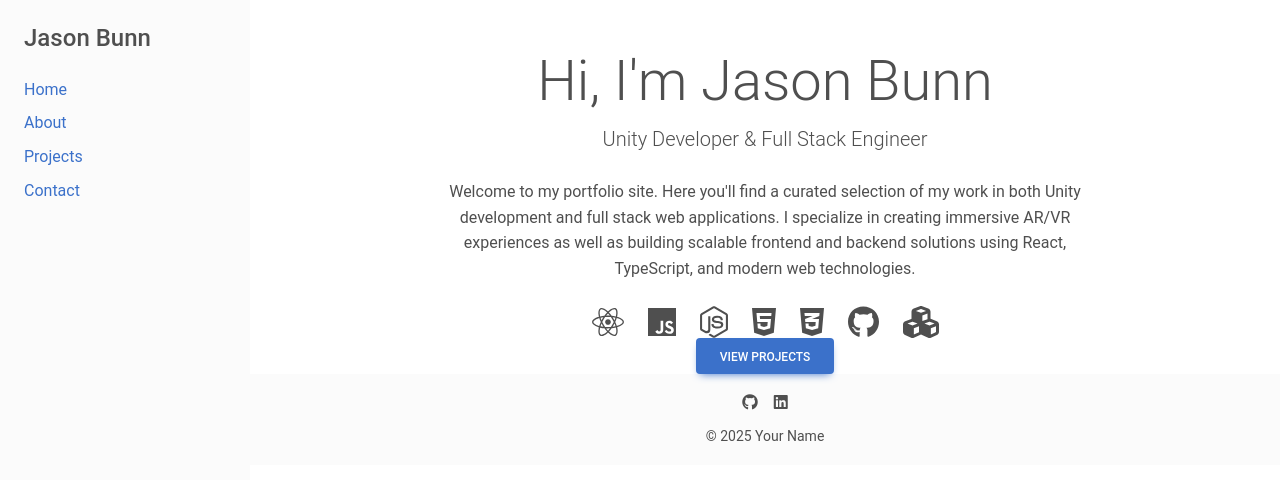
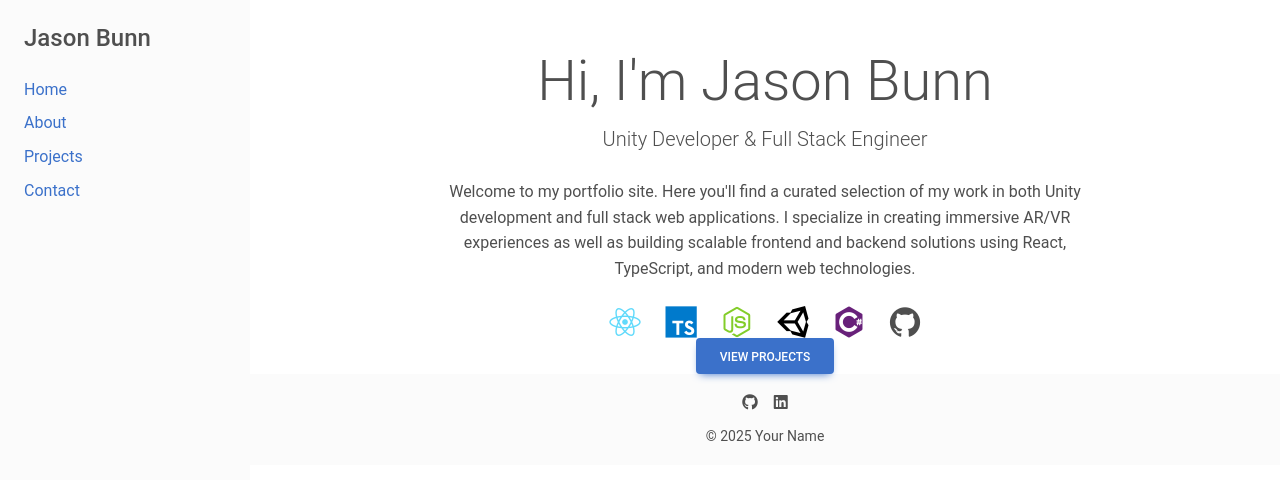
Before and after one commit to jason-bunn/react-mpd, a React (Vite) app: page / in a window 1280 px wide. Shown: the top 480 px of the page. Built offline with nearby package versions, Linux system fonts and the light colour scheme.

Commit message:
Updating devicons

```diff
--- a/index.html
+++ b/index.html
@@ -4,6 +4,7 @@
     <meta charset="UTF-8" />
 
     <meta name="viewport" content="width=device-width, initial-scale=1.0" />
+    <link rel="stylesheet" href="https://cdn.jsdelivr.net/gh/devicons/devicon@latest/devicon.min.css">
     <title>Jason Bunn | Portfolio</title>
   </head>
   <body>
--- a/src/pages/Home.tsx
+++ b/src/pages/Home.tsx
@@ -1,16 +1,7 @@
 import React from 'react';
 import { MDBContainer } from 'mdb-react-ui-kit';
 import { Link } from 'react-router-dom';
-import { FontAwesomeIcon } from '@fortawesome/react-fontawesome';
-import {
-  faReact,
-  faJs,
-  faNodeJs,
-  faGithub,
-  faHtml5,
-  faCss3Alt,
-} from '@fortawesome/free-brands-svg-icons';
-import { faCubes } from '@fortawesome/free-solid-svg-icons'; // For Unity placeholder
+
 
 const Home: React.FC = () => (
   <MDBContainer className="text-center mt-5">
@@ -22,13 +13,12 @@ const Home: React.FC = () => (
     </p>
     {/* Tech icons row */}
     <div className='d-flex justify-content-center align-items-center flex-wrap mt-4 gap-4'>
-      <FontAwesomeIcon icon={faReact} size='2x' title='React' />
-      <FontAwesomeIcon icon={faJs} size='2x' title='JavaScript/TypeScript' />
-      <FontAwesomeIcon icon={faNodeJs} size='2x' title='Node.js' />
-      <FontAwesomeIcon icon={faHtml5} size='2x' title='HTML5' />
-      <FontAwesomeIcon icon={faCss3Alt} size='2x' title='CSS3' />
-      <FontAwesomeIcon icon={faGithub} size='2x' title='GitHub' />
-      <FontAwesomeIcon icon={faCubes} size='2x' title='Unity (placeholder)' />
+      <i className='devicon-react-original colored' title='React' style={{ fontSize: '2rem' }}></i>
+      <i className='devicon-typescript-plain colored' title='TypeScript' style={{ fontSize: '2rem' }}></i>
+      <i className='devicon-nodejs-plain colored' title='Node.js' style={{ fontSize: '2rem' }}></i>
+      <i className='devicon-unity-original colored' title='Unity' style={{ fontSize: '2rem' }}></i>
+      <i className='devicon-csharp-plain colored' title='C#' style={{ fontSize: '2rem' }}></i>
+      <i className='devicon-github-original' title='GitHub' style={{ fontSize: '2rem' }}></i>
     </div>
     <Link to='/projects'>
       <button className='btn btn-primary'>
```
